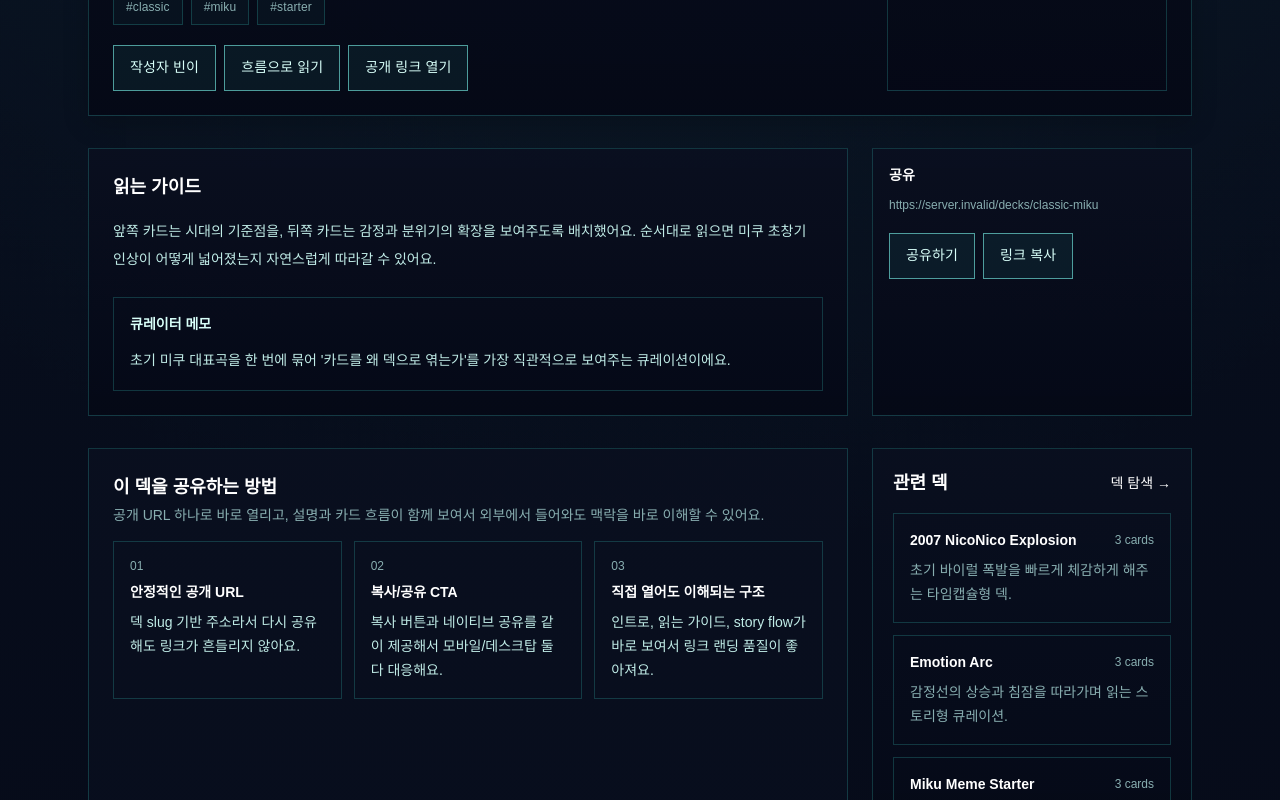
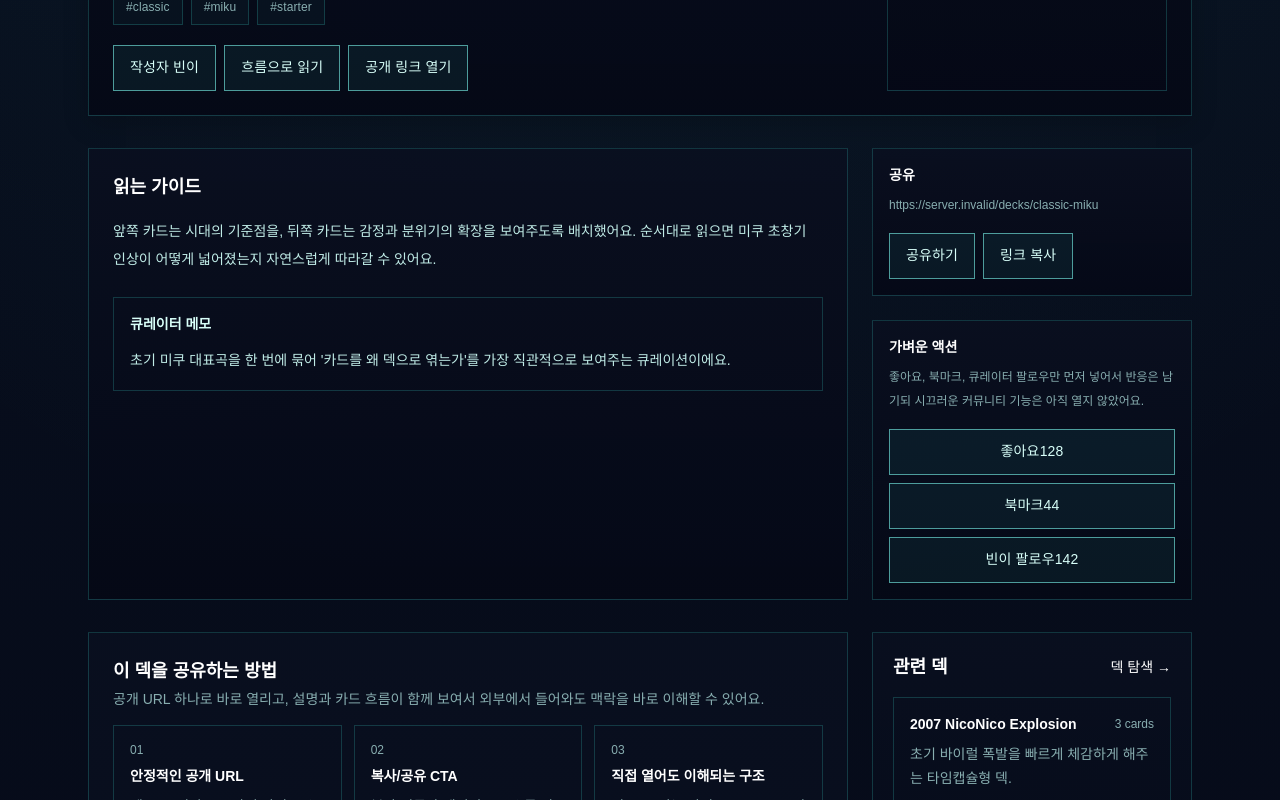
Before and after one commit to miku-agent/03_voxie, a Next.js app: page /decks/classic-miku in a window 1280 px wide. Shown: the part 523-1323 px from the top of the page. Built offline with nearby package versions, Linux system fonts and the light colour scheme; no server answers; a web font is replaced by a local one.

Commit message:
feat(social): add lightweight curator actions

```diff
--- /dev/null
+++ b/src/app/decks/[slug]/SocialActions.tsx
@@ -0,0 +1,41 @@
+"use client";
+
+import { useMemo, useState } from "react";
+
+type Props = {
+  initialLikes: number;
+  initialBookmarks: number;
+  curatorName?: string;
+  initialFollowers: number;
+};
+
+export default function SocialActions({ initialLikes, initialBookmarks, curatorName, initialFollowers }: Props) {
+  const [liked, setLiked] = useState(false);
+  const [bookmarked, setBookmarked] = useState(false);
+  const [followed, setFollowed] = useState(false);
+
+  const likes = useMemo(() => initialLikes + (liked ? 1 : 0), [initialLikes, liked]);
+  const bookmarks = useMemo(() => initialBookmarks + (bookmarked ? 1 : 0), [initialBookmarks, bookmarked]);
+  const followers = useMemo(() => initialFollowers + (followed ? 1 : 0), [initialFollowers, followed]);
+
+  return (
+    <div className="terminal-frame p-4">
+      <p className="text-sm font-semibold">가벼운 액션</p>
+      <p className="mt-2 text-xs leading-6 text-[var(--terminal-muted)]">좋아요, 북마크, 큐레이터 팔로우만 먼저 넣어서 반응은 남기되 시끄러운 커뮤니티 기능은 아직 열지 않았어요.</p>
+      <div className="mt-4 grid gap-2">
+        <button type="button" className="terminal-button w-full justify-between" onClick={() => setLiked((value) => !value)}>
+          <span>{liked ? "좋아요 취소" : "좋아요"}</span>
+          <span>{likes}</span>
+        </button>
+        <button type="button" className="terminal-button w-full justify-between" onClick={() => setBookmarked((value) => !value)}>
+          <span>{bookmarked ? "북마크 해제" : "북마크"}</span>
+          <span>{bookmarks}</span>
+        </button>
+        <button type="button" className="terminal-button w-full justify-between" onClick={() => setFollowed((value) => !value)}>
+          <span>{followed ? `${curatorName ?? "큐레이터"} 언팔로우` : `${curatorName ?? "큐레이터"} 팔로우`}</span>
+          <span>{followers}</span>
+        </button>
+      </div>
+    </div>
+  );
+}
--- a/src/app/decks/[slug]/page.tsx
+++ b/src/app/decks/[slug]/page.tsx
@@ -1,11 +1,13 @@
 import type { Metadata } from "next";
 import Link from "next/link";
 import ShareDeckActions from "./ShareDeckActions";
+import SocialActions from "./SocialActions";
 import { getCardBySlugAsync, listCards, type Card } from "@/lib/cards";
 import { getDeckShareDescription, getDeckShareUrl } from "@/lib/deck-share";
 import { getDeckBySlugAsync, listDecks } from "@/lib/decks";
 import { getProfileHref } from "@/lib/profiles";
 import { getRelatedCards, getRelatedDecks } from "@/lib/related";
+import { getDeckSocialMeta, getProfileSocialMeta } from "@/lib/social";
 
 type Props = {
   params: Promise<{ slug: string }>;
@@ -74,6 +76,8 @@ export default async function DeckDetailPage({ params, searchParams }: Props) {
   const allCards = await listCards();
   const relatedDecks = getRelatedDecks(deck, allDecks);
   const relatedCards = cards.length > 0 ? getRelatedCards(cards[0], allCards) : [];
+  const social = getDeckSocialMeta(deck.slug);
+  const profileSocial = deck.authorHandle ? getProfileSocialMeta(deck.authorHandle) : { followers: 0 };
 
   return (
     <div className="min-h-screen text-white">
@@ -196,7 +200,15 @@ export default async function DeckDetailPage({ params, searchParams }: Props) {
             )}
           </article>
 
-          <ShareDeckActions title={deck.name} url={shareUrl} />
+          <div className="space-y-6">
+            <ShareDeckActions title={deck.name} url={shareUrl} />
+            <SocialActions
+              initialLikes={social.likes}
+              initialBookmarks={social.bookmarks}
+              curatorName={deck.authorName}
+              initialFollowers={profileSocial.followers}
+            />
+          </div>
         </section>
 
         <section className="mt-8 grid gap-6 lg:grid-cols-[minmax(0,1fr)_320px]">
--- /dev/null
+++ b/src/app/users/[handle]/FollowCuratorButton.tsx
@@ -0,0 +1,22 @@
+"use client";
+
+import { useState } from "react";
+
+type Props = {
+  name: string;
+  initialFollowers: number;
+};
+
+export default function FollowCuratorButton({ name, initialFollowers }: Props) {
+  const [followed, setFollowed] = useState(false);
+  const followers = initialFollowers + (followed ? 1 : 0);
+
+  return (
+    <div className="mt-5 flex flex-col gap-2 sm:flex-row sm:flex-wrap sm:items-center">
+      <button type="button" className="terminal-button w-full sm:w-auto" onClick={() => setFollowed((value) => !value)}>
+        {followed ? `${name} 언팔로우` : `${name} 팔로우`}
+      </button>
+      <span className="text-sm text-[var(--terminal-muted)]">팔로워 {followers}</span>
+    </div>
+  );
+}
--- a/src/app/users/[handle]/page.tsx
+++ b/src/app/users/[handle]/page.tsx
@@ -3,6 +3,8 @@ import { notFound } from "next/navigation";
 import { listCards } from "@/lib/cards";
 import { listDecks } from "@/lib/decks";
 import { getProfileByHandle } from "@/lib/profiles";
+import { getProfileSocialMeta } from "@/lib/social";
+import FollowCuratorButton from "./FollowCuratorButton";
 
 type Props = {
   params: Promise<{ handle: string }>;
@@ -17,6 +19,7 @@ export default async function UserProfilePage({ params }: Props) {
   const [cards, decks] = await Promise.all([listCards(), listDecks()]);
   const authoredCards = cards.filter((card) => card.authorHandle === handle);
   const authoredDecks = decks.filter((deck) => deck.authorHandle === handle);
+  const social = getProfileSocialMeta(handle);
 
   return (
     <div className="min-h-screen text-white">
@@ -34,7 +37,9 @@ export default async function UserProfilePage({ params }: Props) {
                 <span>@{profile.handle}</span>
                 <span>{authoredCards.length} cards</span>
                 <span>{authoredDecks.length} decks</span>
+                <span>{social.followers} followers</span>
               </div>
+              <FollowCuratorButton name={profile.name} initialFollowers={social.followers} />
             </div>
 
             <aside className="terminal-frame p-4">
@@ -47,6 +52,10 @@ export default async function UserProfilePage({ params }: Props) {
                 <div className="flex items-center justify-between border border-[var(--terminal-border)] px-3 py-2">
                   <span className="text-[var(--terminal-muted)]">작성 덱</span>
                   <span>{authoredDecks.length}</span>
+                </div>
+                <div className="flex items-center justify-between border border-[var(--terminal-border)] px-3 py-2">
+                  <span className="text-[var(--terminal-muted)]">팔로워</span>
+                  <span>{social.followers}</span>
                 </div>
               </div>
             </aside>
--- /dev/null
+++ b/src/lib/social.ts
@@ -0,0 +1,29 @@
+export type DeckSocialMeta = {
+  likes: number;
+  bookmarks: number;
+};
+
+export type ProfileSocialMeta = {
+  followers: number;
+};
+
+const deckSocialSeed: Record<string, DeckSocialMeta> = {
+  "classic-miku": { likes: 128, bookmarks: 44 },
+  "stage-hits": { likes: 97, bookmarks: 31 },
+  "niconico-explosion-2007": { likes: 76, bookmarks: 29 },
+  "miku-meme-starter": { likes: 63, bookmarks: 25 },
+  "emotion-arc": { likes: 54, bookmarks: 22 },
+};
+
+const profileSocialSeed: Record<string, ProfileSocialMeta> = {
+  bini59: { followers: 142 },
+  miku: { followers: 256 },
+};
+
+export const getDeckSocialMeta = (slug: string): DeckSocialMeta => {
+  return deckSocialSeed[slug] ?? { likes: 0, bookmarks: 0 };
+};
+
+export const getProfileSocialMeta = (handle: string): ProfileSocialMeta => {
+  return profileSocialSeed[handle] ?? { followers: 0 };
+};
```
Also changed, not shown: 1 other file (tests, documents, lock files or other folders).
